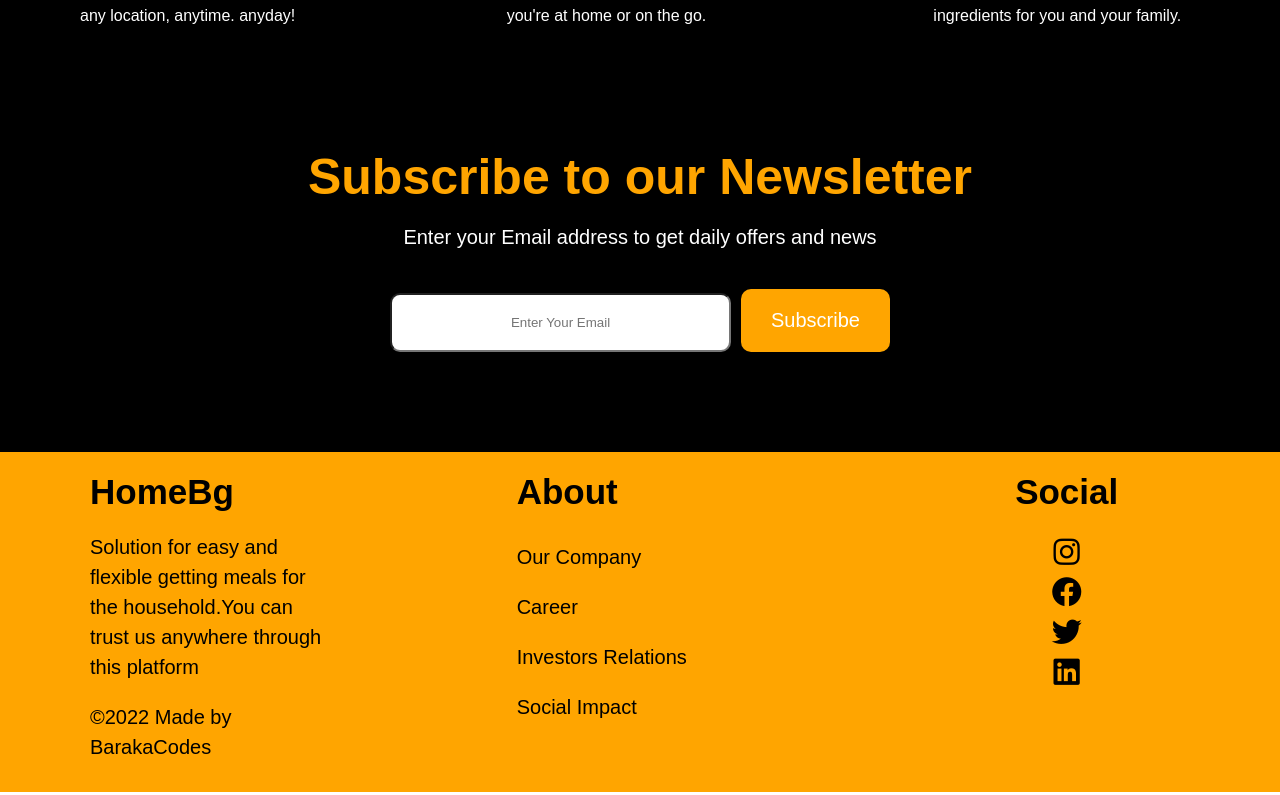
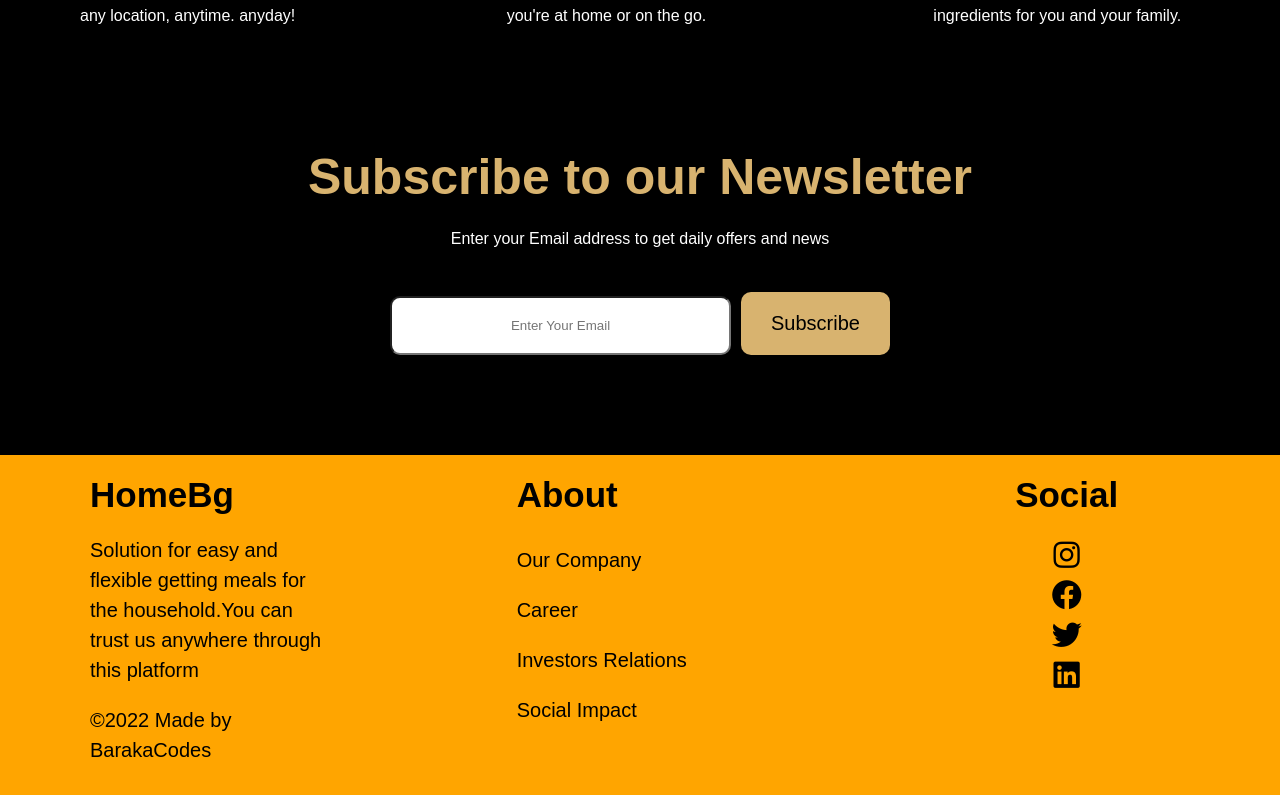
Before and after one commit to baaraka/homefood, a React (Create React App) app in the folder homelyfrontend/: page / in a window 1280 px wide. Shown: the part 4628-5423 px from the top of the page. Built offline with nearby package versions, Linux system fonts and the light colour scheme.

Commit message:
update css

```diff
--- a/homelyfrontend/src/new/New.css
+++ b/homelyfrontend/src/new/New.css
@@ -12,14 +12,15 @@
   justify-content: center;
 }
 .newHeading {
-  color: orange;
+  color: rgb(216, 179, 111);
   font-size: 50px;
   text-align: center;
   padding: 20px 0;
 }
 .newParagraph {
   color: white;
-  font-size: 20px;
+  font-size: 16px;
+  line-height: 1.6;
   text-align: center;
   padding-left: 10px;
   padding-right: 10px;
@@ -32,18 +33,15 @@
   border-radius: 10px;
 }
 .newButton {
-  color: white;
   margin-left: 10px;
   padding: 20px 30px;
   border: none;
   font-size: 20px;
   border-radius: 10px;
   cursor: pointer;
-  background-color: orange;
+  background-color: rgb(216, 179, 111);
 }
-.newButton:hover {
-  background-image: linear-gradient(orangered, orange);
-}
+
 .subscribeParagraph {
   width: 50%;
   height: auto;
```
